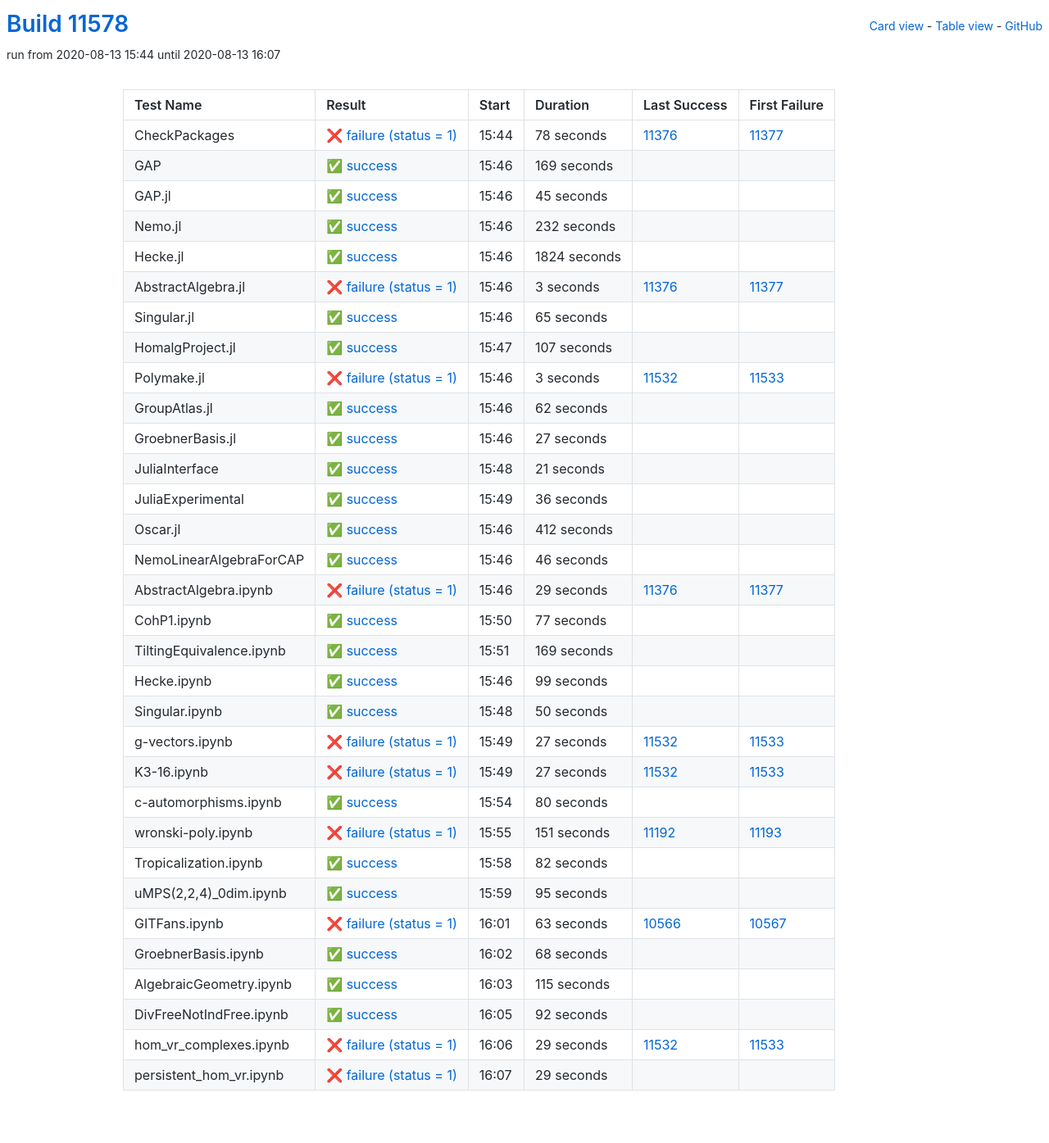
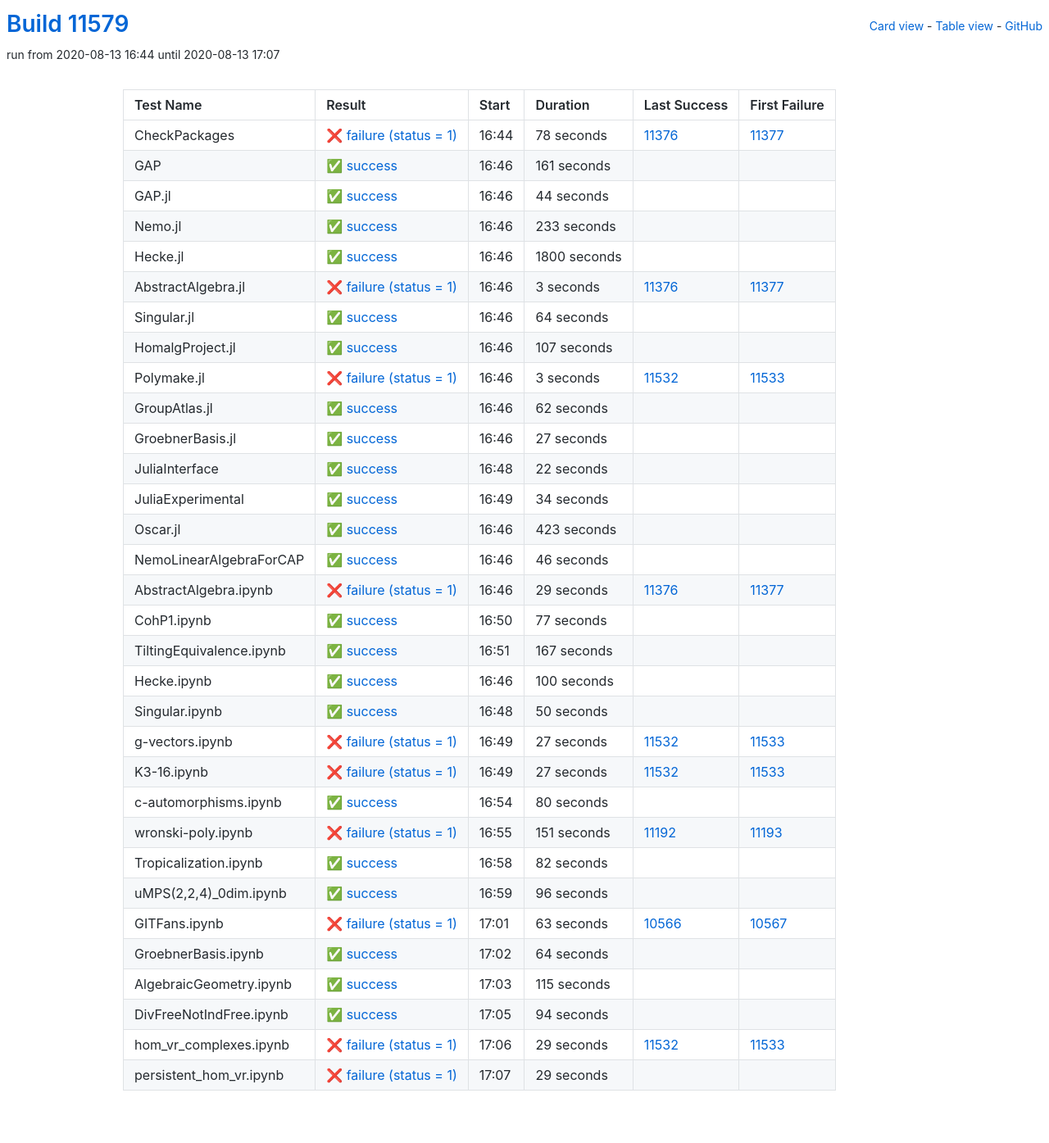
Before and after one commit to oscar-system/oscar-ci-status, a Jekyll site: the page built from table.html, in a window 1280 px wide. Shown: the whole page at 82% size. Built offline with Jekyll 4.4.1, drawn with Linux system fonts in a browser that asks for light colours.

Commit message:
Build #11579

```diff
--- a/_data/ci.yml
+++ b/_data/ci.yml
@@ -1,6 +1,6 @@
 ---
-build: 11578
-build_url: https://oscarci.mathematik.uni-kl.de/job/oscar/11578/
+build: 11579
+build_url: https://oscarci.mathematik.uni-kl.de/job/oscar/11579/
 job: oscar
 organization: oscar-system
 repo: oscar-ci-status
@@ -8,8 +8,8 @@
 tests:
 - name: CheckPackages
   id: checkpackages
-  log: https://oscarci.mathematik.uni-kl.de/job/oscar/11578/artifact/logs/build-11578/CheckPackages.log
-  start: 2020-08-13 15:44
+  log: https://oscarci.mathematik.uni-kl.de/job/oscar/11579/artifact/logs/build-11579/CheckPackages.log
+  start: 2020-08-13 16:44
   success: false
   exitcode: 1
   status: failure
@@ -20,56 +20,56 @@
   first_failure_url: https://oscarci.mathematik.uni-kl.de/job/oscar/11377/
 - name: GAP
   id: gap
-  log: https://oscarci.mathematik.uni-kl.de/job/oscar/11578/artifact/logs/build-11578/GAP.log
-  start: 2020-08-13 15:46
+  log: https://oscarci.mathematik.uni-kl.de/job/oscar/11579/artifact/logs/build-11579/GAP.log
+  start: 2020-08-13 16:46
   success: true
   exitcode: 0
   status: success
-  duration: 169
+  duration: 161
   last_success: false
   last_success_url:
   first_failure: false
   first_failure_url:
 - name: GAP.jl
   id: gap-jl
-  log: https://oscarci.mathematik.uni-kl.de/job/oscar/11578/artifact/logs/build-11578/GAP.jl.log
-  start: 2020-08-13 15:46
+  log: https://oscarci.mathematik.uni-kl.de/job/oscar/11579/artifact/logs/build-11579/GAP.jl.log
+  start: 2020-08-13 16:46
   success: true
   exitcode: 0
   status: success
-  duration: 45
+  duration: 44
   last_success: false
   last_success_url:
   first_failure: false
   first_failure_url:
 - name: Nemo.jl
   id: nemo-jl
-  log: https://oscarci.mathematik.uni-kl.de/job/oscar/11578/artifact/logs/build-11578/Nemo.jl.log
-  start: 2020-08-13 15:46
+  log: https://oscarci.mathematik.uni-kl.de/job/oscar/11579/artifact/logs/build-11579/Nemo.jl.log
+  start: 2020-08-13 16:46
   success: true
   exitcode: 0
   status: success
-  duration: 232
+  duration: 233
   last_success: false
   last_success_url:
   first_failure: false
   first_failure_url:
 - name: Hecke.jl
   id: hecke-jl
-  log: https://oscarci.mathematik.uni-kl.de/job/oscar/11578/artifact/logs/build-11578/Hecke.jl.log
-  start: 2020-08-13 15:46
+  log: https://oscarci.mathematik.uni-kl.de/job/oscar/11579/artifact/logs/build-11579/Hecke.jl.log
+  start: 2020-08-13 16:46
   success: true
   exitcode: 0
   status: success
-  duration: 1824
+  duration: 1800
   last_success: false
   last_success_url:
   first_failure: false
   first_failure_url:
 - name: AbstractAlgebra.jl
   id: abstractalgebra-jl
-  log: https://oscarci.mathematik.uni-kl.de/job/oscar/11578/artifact/logs/build-11578/AbstractAlgebra.jl.log
-  start: 2020-08-13 15:46
+  log: https://oscarci.mathematik.uni-kl.de/job/oscar/11579/artifact/logs/build-11579/AbstractAlgebra.jl.log
+  start: 2020-08-13 16:46
   success: false
   exitcode: 1
   status: failure
@@ -80,20 +80,20 @@
   first_failure_url: https://oscarci.mathematik.uni-kl.de/job/oscar/11377/
 - name: Singular.jl
   id: singular-jl
-  log: https://oscarci.mathematik.uni-kl.de/job/oscar/11578/artifact/logs/build-11578/Singular.jl.log
-  start: 2020-08-13 15:46
+  log: https://oscarci.mathematik.uni-kl.de/job/oscar/11579/artifact/logs/build-11579/Singular.jl.log
+  start: 2020-08-13 16:46
   success: true
   exitcode: 0
   status: success
-  duration: 65
+  duration: 64
   last_success: false
   last_success_url:
   first_failure: false
   first_failure_url:
 - name: HomalgProject.jl
   id: homalgproject-jl
-  log: https://oscarci.mathematik.uni-kl.de/job/oscar/11578/artifact/logs/build-11578/HomalgProject.jl.log
-  start: 2020-08-13 15:47
+  log: https://oscarci.mathematik.uni-kl.de/job/oscar/11579/artifact/logs/build-11579/HomalgProject.jl.log
+  start: 2020-08-13 16:46
   success: true
   exitcode: 0
   status: success
@@ -104,8 +104,8 @@
   first_failure_url:
 - name: Polymake.jl
   id: polymake-jl
-  log: https://oscarci.mathematik.uni-kl.de/job/oscar/11578/artifact/logs/build-11578/Polymake.jl.log
-  start: 2020-08-13 15:46
+  log: https://oscarci.mathematik.uni-kl.de/job/oscar/11579/artifact/logs/build-11579/Polymake.jl.log
+  start: 2020-08-13 16:46
   success: false
   exitcode: 1
   status: failure
@@ -116,8 +116,8 @@
   first_failure_url: https://oscarci.mathematik.uni-kl.de/job/oscar/11533/
 - name: GroupAtlas.jl
   id: groupatlas-jl
-  log: https://oscarci.mathematik.uni-kl.de/job/oscar/11578/artifact/logs/build-11578/GroupAtlas.jl.log
-  start: 2020-08-13 15:46
+  log: https://oscarci.mathematik.uni-kl.de/job/oscar/11579/artifact/logs/build-11579/GroupAtlas.jl.log
+  start: 2020-08-13 16:46
   success: true
   exitcode: 0
   status: success
@@ -128,8 +128,8 @@
   first_failure_url:
 - name: GroebnerBasis.jl
   id: groebnerbasis-jl
-  log: https://oscarci.mathematik.uni-kl.de/job/oscar/11578/artifact/logs/build-11578/GroebnerBasis.jl.log
-  start: 2020-08-13 15:46
+  log: https://oscarci.mathematik.uni-kl.de/job/oscar/11579/artifact/logs/build-11579/GroebnerBasis.jl.log
+  start: 2020-08-13 16:46
   success: true
   exitcode: 0
   status: success
@@ -140,44 +140,44 @@
   first_failure_url:
 - name: JuliaInterface
   id: juliainterface
-  log: https://oscarci.mathematik.uni-kl.de/job/oscar/11578/artifact/logs/build-11578/JuliaInterface.log
-  start: 2020-08-13 15:48
+  log: https://oscarci.mathematik.uni-kl.de/job/oscar/11579/artifact/logs/build-11579/JuliaInterface.log
+  start: 2020-08-13 16:48
   success: true
   exitcode: 0
   status: success
-  duration: 21
+  duration: 22
   last_success: false
   last_success_url:
   first_failure: false
   first_failure_url:
 - name: JuliaExperimental
   id: juliaexperimental
-  log: https://oscarci.mathematik.uni-kl.de/job/oscar/11578/artifact/logs/build-11578/JuliaExperimental.log
-  start: 2020-08-13 15:49
+  log: https://oscarci.mathematik.uni-kl.de/job/oscar/11579/artifact/logs/build-11579/JuliaExperimental.log
+  start: 2020-08-13 16:49
   success: true
   exitcode: 0
   status: success
-  duration: 36
+  duration: 34
   last_success: false
   last_success_url:
   first_failure: false
   first_failure_url:
 - name: Oscar.jl
   id: oscar-jl
-  log: https://oscarci.mathematik.uni-kl.de/job/oscar/11578/artifact/logs/build-11578/Oscar.jl.log
-  start: 2020-08-13 15:46
+  log: https://oscarci.mathematik.uni-kl.de/job/oscar/11579/artifact/logs/build-11579/Oscar.jl.log
+  start: 2020-08-13 16:46
   success: true
   exitcode: 0
   status: success
-  duration: 412
+  duration: 423
   last_success: false
   last_success_url:
   first_failure: false
   first_failure_url:
 - name: NemoLinearAlgebraForCAP
   id: nemolinearalgebraforcap
-  log: https://oscarci.mathematik.uni-kl.de/job/oscar/11578/artifact/logs/build-11578/NemoLinearAlgebraForCAP.log
-  start: 2020-08-13 15:46
+  log: https://oscarci.mathematik.uni-kl.de/job/oscar/11579/artifact/logs/build-11579/NemoLinearAlgebraForCAP.log
+  start: 2020-08-13 16:46
   success: true
   exitcode: 0
   status: success
@@ -188,8 +188,8 @@
   first_failure_url:
 - name: AbstractAlgebra.ipynb
   id: abstractalgebra-ipynb
-  log: https://oscarci.mathematik.uni-kl.de/job/oscar/11578/artifact/logs/build-11578/AbstractAlgebra.ipynb.log
-  start: 2020-08-13 15:46
+  log: https://oscarci.mathematik.uni-kl.de/job/oscar/11579/artifact/logs/build-11579/AbstractAlgebra.ipynb.log
+  start: 2020-08-13 16:46
   success: false
   exitcode: 1
   status: failure
@@ -200,8 +200,8 @@
   first_failure_url: https://oscarci.mathematik.uni-kl.de/job/oscar/11377/
 - name: CohP1.ipynb
   id: cohp1-ipynb
-  log: https://oscarci.mathematik.uni-kl.de/job/oscar/11578/artifact/logs/build-11578/CohP1.ipynb.log
-  start: 2020-08-13 15:50
+  log: https://oscarci.mathematik.uni-kl.de/job/oscar/11579/artifact/logs/build-11579/CohP1.ipynb.log
+  start: 2020-08-13 16:50
   success: true
   exitcode: 0
   status: success
@@ -212,32 +212,32 @@
   first_failure_url:
 - name: TiltingEquivalence.ipynb
   id: tiltingequivalence-ipynb
-  log: https://oscarci.mathematik.uni-kl.de/job/oscar/11578/artifact/logs/build-11578/TiltingEquivalence.ipynb.log
-  start: 2020-08-13 15:51
+  log: https://oscarci.mathematik.uni-kl.de/job/oscar/11579/artifact/logs/build-11579/TiltingEquivalence.ipynb.log
+  start: 2020-08-13 16:51
   success: true
   exitcode: 0
   status: success
-  duration: 169
+  duration: 167
   last_success: false
   last_success_url:
   first_failure: false
   first_failure_url:
 - name: Hecke.ipynb
   id: hecke-ipynb
-  log: https://oscarci.mathematik.uni-kl.de/job/oscar/11578/artifact/logs/build-11578/Hecke.ipynb.log
-  start: 2020-08-13 15:46
+  log: https://oscarci.mathematik.uni-kl.de/job/oscar/11579/artifact/logs/build-11579/Hecke.ipynb.log
+  start: 2020-08-13 16:46
   success: true
   exitcode: 0
   status: success
-  duration: 99
+  duration: 100
   last_success: false
   last_success_url:
   first_failure: false
   first_failure_url:
 - name: Singular.ipynb
   id: singular-ipynb
-  log: https://oscarci.mathematik.uni-kl.de/job/oscar/11578/artifact/logs/build-11578/Singular.ipynb.log
-  start: 2020-08-13 15:48
+  log: https://oscarci.mathematik.uni-kl.de/job/oscar/11579/artifact/logs/build-11579/Singular.ipynb.log
+  start: 2020-08-13 16:48
   success: true
   exitcode: 0
   status: success
@@ -248,8 +248,8 @@
   first_failure_url:
 - name: g-vectors.ipynb
   id: g-vectors-ipynb
-  log: https://oscarci.mathematik.uni-kl.de/job/oscar/11578/artifact/logs/build-11578/g-vectors.ipynb.log
-  start: 2020-08-13 15:49
+  log: https://oscarci.mathematik.uni-kl.de/job/oscar/11579/artifact/logs/build-11579/g-vectors.ipynb.log
+  start: 2020-08-13 16:49
   success: false
   exitcode: 1
   status: failure
@@ -260,8 +260,8 @@
   first_failure_url: https://oscarci.mathematik.uni-kl.de/job/oscar/11533/
 - name: K3-16.ipynb
   id: k3-16-ipynb
-  log: https://oscarci.mathematik.uni-kl.de/job/oscar/11578/artifact/logs/build-11578/K3-16.ipynb.log
-  start: 2020-08-13 15:49
+  log: https://oscarci.mathematik.uni-kl.de/job/oscar/11579/artifact/logs/build-11579/K3-16.ipynb.log
+  start: 2020-08-13 16:49
   success: false
   exitcode: 1
   status: failure
@@ -272,8 +272,8 @@
   first_failure_url: https://oscarci.mathematik.uni-kl.de/job/oscar/11533/
 - name: c-automorphisms.ipynb
   id: c-automorphisms-ipynb
-  log: https://oscarci.mathematik.uni-kl.de/job/oscar/11578/artifact/logs/build-11578/c-automorphisms.ipynb.log
-  start: 2020-08-13 15:54
+  log: https://oscarci.mathematik.uni-kl.de/job/oscar/11579/artifact/logs/build-11579/c-automorphisms.ipynb.log
+  start: 2020-08-13 16:54
   success: true
   exitcode: 0
   status: success
@@ -284,8 +284,8 @@
   first_failure_url:
 - name: wronski-poly.ipynb
   id: wronski-poly-ipynb
-  log: https://oscarci.mathematik.uni-kl.de/job/oscar/11578/artifact/logs/build-11578/wronski-poly.ipynb.log
-  start: 2020-08-13 15:55
+  log: https://oscarci.mathematik.uni-kl.de/job/oscar/11579/artifact/logs/build-11579/wronski-poly.ipynb.log
+  start: 2020-08-13 16:55
   success: false
   exitcode: 1
   status: failure
@@ -296,8 +296,8 @@
   first_failure_url: https://oscarci.mathematik.uni-kl.de/job/oscar/11193/
 - name: Tropicalization.ipynb
   id: tropicalization-ipynb
-  log: https://oscarci.mathematik.uni-kl.de/job/oscar/11578/artifact/logs/build-11578/Tropicalization.ipynb.log
-  start: 2020-08-13 15:58
+  log: https://oscarci.mathematik.uni-kl.de/job/oscar/11579/artifact/logs/build-11579/Tropicalization.ipynb.log
+  start: 2020-08-13 16:58
   success: true
   exitcode: 0
   status: success
@@ -308,20 +308,20 @@
   first_failure_url:
 - name: uMPS(2,2,4)_0dim.ipynb
   id: umps-2-2-4-0dim-ipynb
-  log: https://oscarci.mathematik.uni-kl.de/job/oscar/11578/artifact/logs/build-11578/uMPS-2-2-4-_0dim.ipynb.log
-  start: 2020-08-13 15:59
+  log: https://oscarci.mathematik.uni-kl.de/job/oscar/11579/artifact/logs/build-11579/uMPS-2-2-4-_0dim.ipynb.log
+  start: 2020-08-13 16:59
   success: true
   exitcode: 0
   status: success
-  duration: 95
+  duration: 96
   last_success: false
   last_success_url:
   first_failure: false
   first_failure_url:
 - name: GITFans.ipynb
   id: gitfans-ipynb
-  log: https://oscarci.mathematik.uni-kl.de/job/oscar/11578/artifact/logs/build-11578/GITFans.ipynb.log
-  start: 2020-08-13 16:01
+  log: https://oscarci.mathematik.uni-kl.de/job/oscar/11579/artifact/logs/build-11579/GITFans.ipynb.log
+  start: 2020-08-13 17:01
   success: false
   exitcode: 1
   status: failure
@@ -332,20 +332,20 @@
   first_failure_url: https://oscarci.mathematik.uni-kl.de/job/oscar/10567/
 - name: GroebnerBasis.ipynb
   id: groebnerbasis-ipynb
-  log: https://oscarci.mathematik.uni-kl.de/job/oscar/11578/artifact/logs/build-11578/GroebnerBasis.ipynb.log
-  start: 2020-08-13 16:02
+  log: https://oscarci.mathematik.uni-kl.de/job/oscar/11579/artifact/logs/build-11579/GroebnerBasis.ipynb.log
+  start: 2020-08-13 17:02
   success: true
   exitcode: 0
   status: success
-  duration: 68
+  duration: 64
   last_success: false
   last_success_url:
   first_failure: false
   first_failure_url:
 - name: AlgebraicGeometry.ipynb
   id: algebraicgeometry-ipynb
-  log: https://oscarci.mathematik.uni-kl.de/job/oscar/11578/artifact/logs/build-11578/AlgebraicGeometry.ipynb.log
-  start: 2020-08-13 16:03
+  log: https://oscarci.mathematik.uni-kl.de/job/oscar/11579/artifact/logs/build-11579/AlgebraicGeometry.ipynb.log
+  start: 2020-08-13 17:03
   success: true
   exitcode: 0
   status: success
@@ -356,20 +356,20 @@
   first_failure_url:
 - name: DivFreeNotIndFree.ipynb
   id: divfreenotindfree-ipynb
-  log: https://oscarci.mathematik.uni-kl.de/job/oscar/11578/artifact/logs/build-11578/DivFreeNotIndFree.ipynb.log
-  start: 2020-08-13 16:05
+  log: https://oscarci.mathematik.uni-kl.de/job/oscar/11579/artifact/logs/build-11579/DivFreeNotIndFree.ipynb.log
+  start: 2020-08-13 17:05
   success: true
   exitcode: 0
   status: success
-  duration: 92
+  duration: 94
   last_success: false
   last_success_url:
   first_failure: false
   first_failure_url:
 - name: hom_vr_complexes.ipynb
   id: hom-vr-complexes-ipynb
-  log: https://oscarci.mathematik.uni-kl.de/job/oscar/11578/artifact/logs/build-11578/hom_vr_complexes.ipynb.log
-  start: 2020-08-13 16:06
+  log: https://oscarci.mathematik.uni-kl.de/job/oscar/11579/artifact/logs/build-11579/hom_vr_complexes.ipynb.log
+  start: 2020-08-13 17:06
   success: false
   exitcode: 1
   status: failure
@@ -380,8 +380,8 @@
   first_failure_url: https://oscarci.mathematik.uni-kl.de/job/oscar/11533/
 - name: persistent_hom_vr.ipynb
   id: persistent-hom-vr-ipynb
-  log: https://oscarci.mathematik.uni-kl.de/job/oscar/11578/artifact/logs/build-11578/persistent_hom_vr.ipynb.log
-  start: 2020-08-13 16:07
+  log: https://oscarci.mathematik.uni-kl.de/job/oscar/11579/artifact/logs/build-11579/persistent_hom_vr.ipynb.log
+  start: 2020-08-13 17:07
   success: false
   exitcode: 1
   status: failure
```
Also changed, not shown: README.md.
